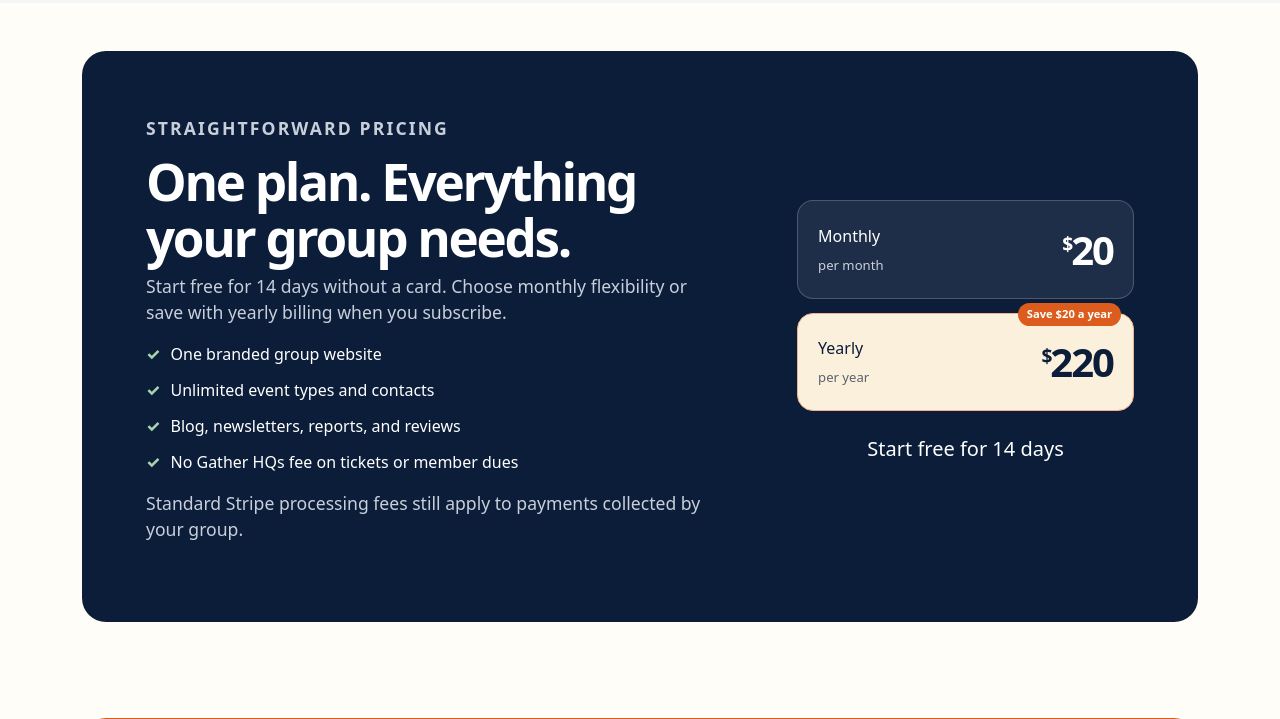
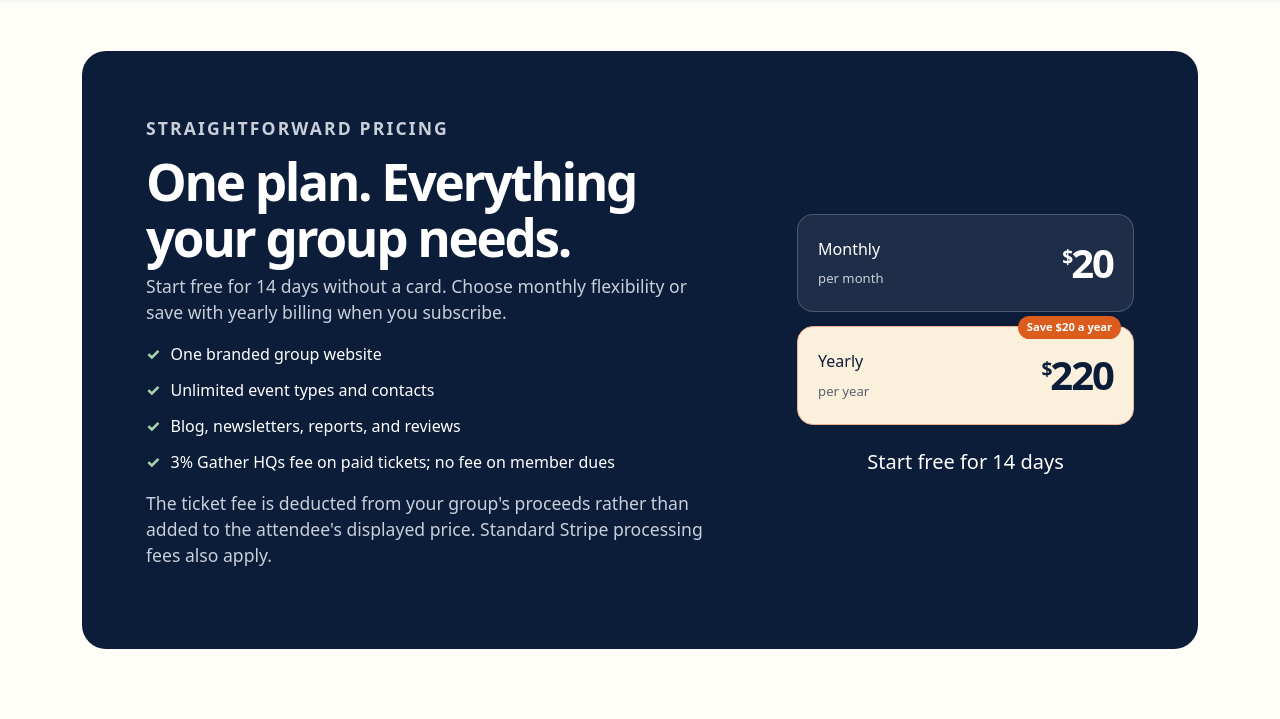
Before and after one commit to mprovost129/event_management, a Django app: page / in a window 1280 px wide. Shown: the part 2183-2902 px from the top of the page. Run offline with Django 5.2, Linux system fonts and the light colour scheme; parts of the project's set-up code (start-up, migrations or seed data) failed here and were passed over.

Commit message:
fix: update public pricing details to clarify 3% fee on paid tickets and remove Gather HQs fee on member dues

```diff
--- a/templates/core/home.html
+++ b/templates/core/home.html
@@ -123,9 +123,9 @@
                     <li>One branded group website</li>
                     <li>Unlimited event types and contacts</li>
                     <li>Blog, newsletters, reports, and reviews</li>
-                    <li>No Gather HQs fee on tickets or member dues</li>
+                    <li>3% Gather HQs fee on paid tickets; no fee on member dues</li>
                 </ul>
-                <p class="gh-fine-print">Standard Stripe processing fees still apply to payments collected by your group.</p>
+                <p class="gh-fine-print">The ticket fee is deducted from your group's proceeds rather than added to the attendee's displayed price. Standard Stripe processing fees also apply.</p>
             </div>
             <div class="gh-price-options" aria-label="Standard plan billing options">
                 {% for option in billing_options %}
```
Also changed, not shown: core/tests/test_launch_hardening.py (+2 -1 lines), docs/CHANGELOG.md.
